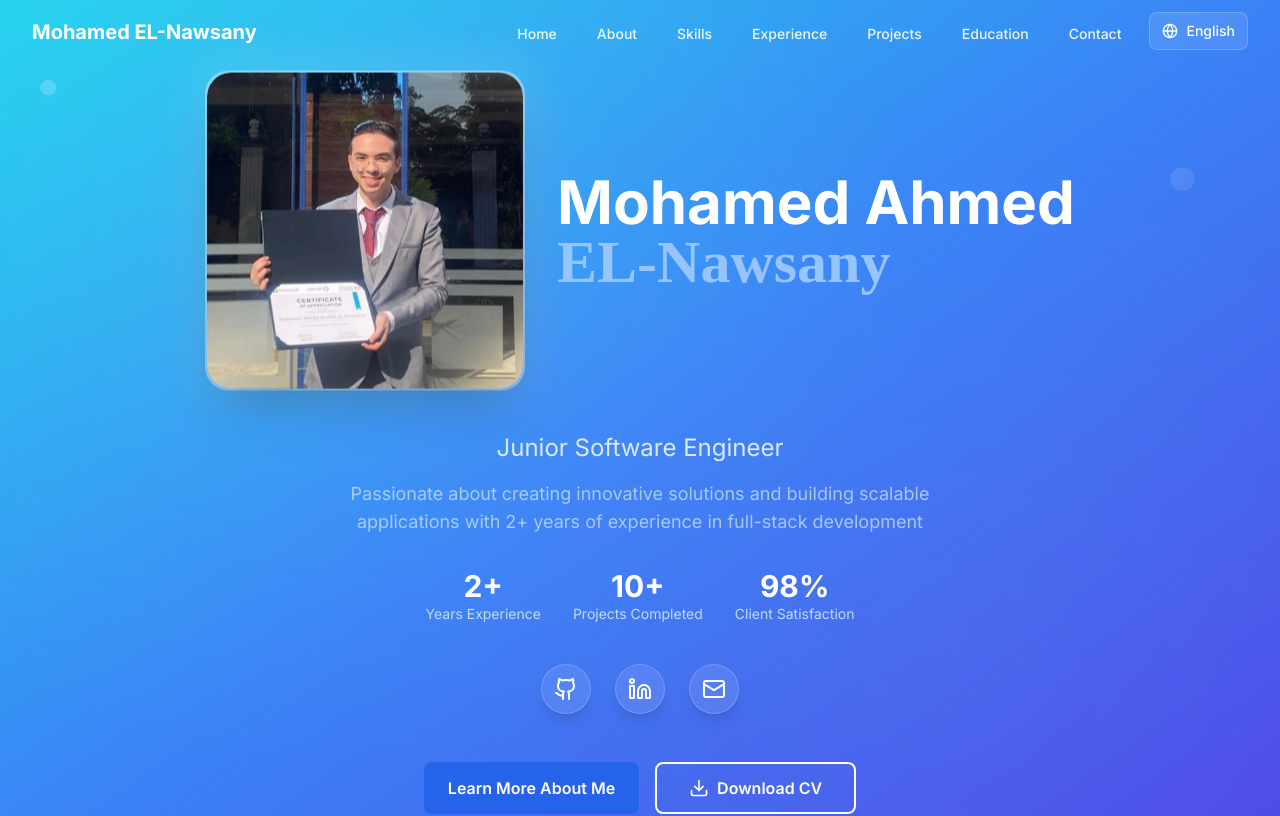
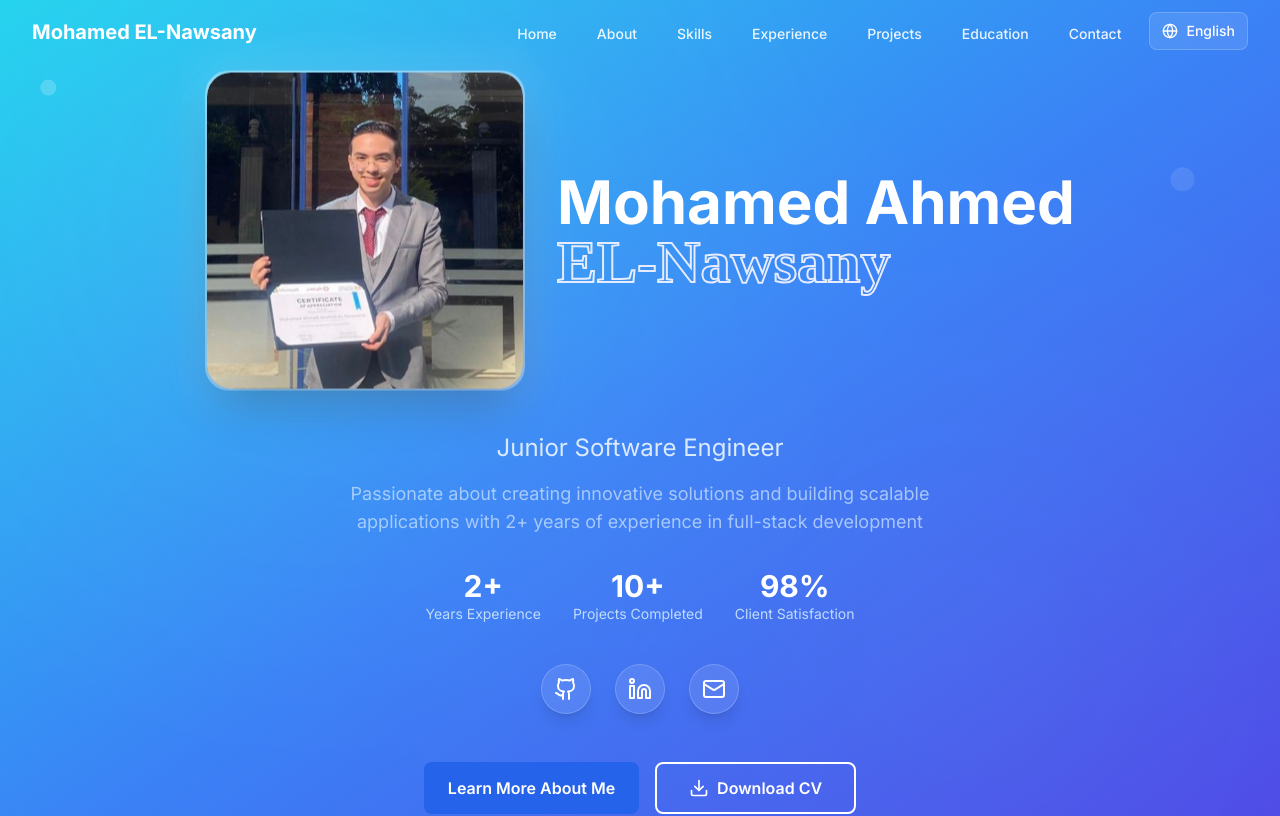
Before and after one commit to MohamedNawsany/MyPortfolio, a Next.js app: page /en in a window 1280 px wide. Shown: the top 816 px of the page. Built offline with nearby package versions, Linux system fonts and the light colour scheme.

Commit message:
enhance in hero section

```diff
--- a/app/globals.css
+++ b/app/globals.css
@@ -83,7 +83,9 @@ html {
 ::-webkit-scrollbar-thumb:hover {
   background: #2563eb;
 }
-
+.text-outline-white {
+  -webkit-text-stroke: 2px rgb(230, 236, 254);
+}
 /* Focus styles */
 button:focus,
 input:focus,
--- a/src/components/organisms/Hero.tsx
+++ b/src/components/organisms/Hero.tsx
@@ -115,13 +115,13 @@ export default function Hero() {
             <div className="text-center md:text-left">
               <h1 className="text-4xl md:text-6xl font-bold text-white mb-4 from-neutral-200 ">
                 {t('title')}
-                <motion.span
-                  className="block text-transparent bg-clip-text bg-gradient-to-r from-cyan-400 via-blue-500 to-indigo-600 font-playwrite"
-                  animate={{ color: ['rgb(147,197,253)', 'rgb(196,181,253)', 'rgb(147,197,253)'] }}
-                  transition={{ duration: 3, repeat: Infinity, ease: 'easeInOut' }}
+                <span
+                  className="block text-transparent bg-clip-text  font-playwrite text-outline-white"
+
+
                 >
                   {t('subtitle')}
-                </motion.span>
+                </span>
               </h1>
             </div>
           </motion.div>
```
